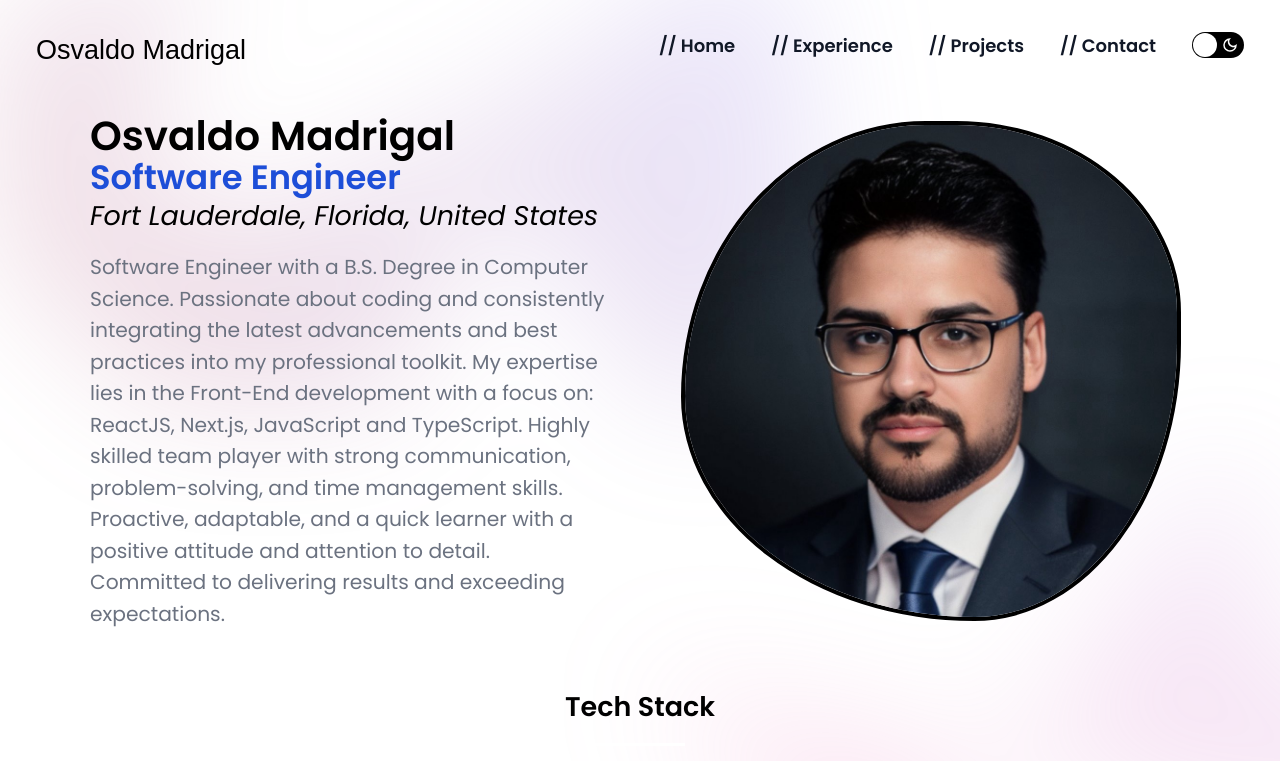
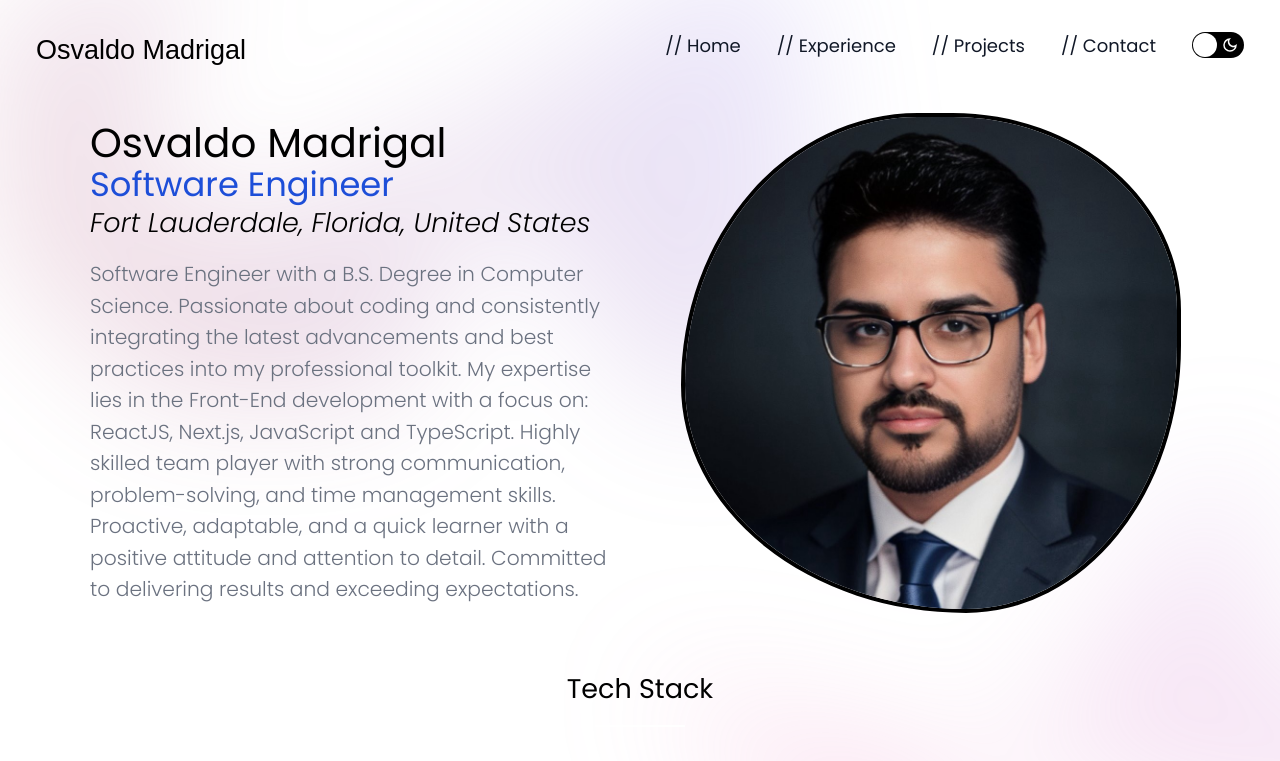
Before and after one commit to Osvy1994/my-portfolio, a React (Vite) app: page / in a window 1280 px wide. Shown: the top 761 px of the page. Built offline with nearby package versions, Linux system fonts and the light colour scheme; grey boxes are pictures that could not be loaded; a web font is replaced by a local one.

Commit message:
fixing fonts

```diff
--- a/src/components/HeroSection.jsx
+++ b/src/components/HeroSection.jsx
@@ -13,16 +13,16 @@ export function HeroSection() {
       <div className='section'>
         <div className='flex flex-col-reverse md:flex-row items-center lg:space-x-14 2xl:space-x-20 mb-8'>
           <div className='basis-2/4 2xl:space-y-2 flex flex-col justify-center'>
-            <h1 className='text-2xl lg:text-4xl font-semibold'>
+            <h1 className='text-2xl lg:text-4xl'>
               Osvaldo Madrigal
             </h1>
-            <h2 className=' text-blue-700 font-semibold text-xl lg:text-3xl'>
+            <h2 className=' text-blue-700 text-xl lg:text-3xl'>
               Software Engineer
             </h2>
-            <h3 className='text-md lg:text-2xl italic mb-4 2xl:text-3xl'>
+            <h3 className='text-md font-light lg:text-2xl italic mb-4 2xl:text-3xl'>
               Fort Lauderdale, Florida, United States
             </h3>
-            <p className='text-gray-500 text-sm lg:text-lg dark:text-gray-300'>
+            <p className='text-gray-500 font-light text-sm lg:text-lg dark:text-gray-300'>
               Software Engineer with a B.S. Degree in Computer Science.
               Passionate about coding and consistently integrating the latest
               advancements and best practices into my professional toolkit. My
@@ -46,10 +46,10 @@ export function HeroSection() {
         </div>
         <div className='flex flex-col xl:pt-5 items-center justify-center space-y-8'>
           <div className='flex flex-col items-center justify-center'>
-            <h1 className='text-2xl font-gray-400 font-semibold 2xl:text-4xl'>
+            <h1 className='text-2xl font-gray-400 2xl:text-4xl'>
               Tech Stack
             </h1>
-            <div className='h-[3px] w-20 2xl:w-36 mt-4 bg-white'></div>
+            <div className='h-[2px] w-20 2xl:w-36 mt-4 bg-white'></div>
           </div>
           <div className='xl:flex  xl:space-x-8 content-center items-center grid grid-cols-3 gap-4'>
             {icons.map(icon => (
--- a/src/components/Navbar.jsx
+++ b/src/components/Navbar.jsx
@@ -25,7 +25,7 @@ export function Navbar() {
             <a
               key={item.name}
               href={item.href}
-              className='text-md dark:text-white font-semibold leading-6 text-gray-900'
+              className='text-md dark:text-white leading-6 text-gray-900'
             >
               {`// ${item.name}`}
             </a>
@@ -53,7 +53,7 @@ export function Navbar() {
                 <a
                   key={item.name}
                   href={item.href}
-                  className='text-sm dark:text-white font-semibold leading-6 text-gray-900'
+                  className='text-sm dark:text-white leading-6 text-gray-900'
                   onClick={() => setMobileMenuOpen(!mobileMenuOpen)}
                 >
                   {item.name}
```
